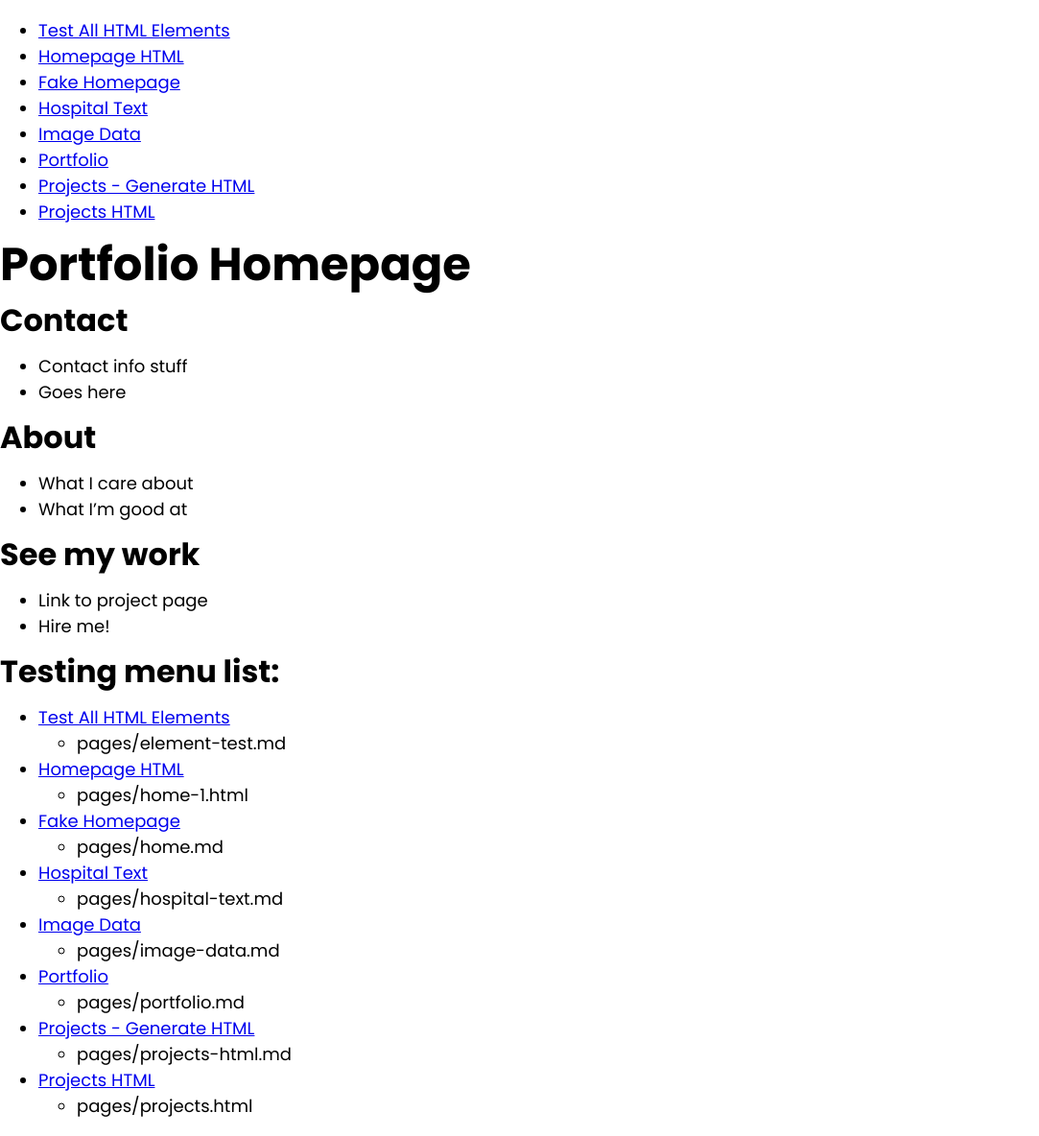
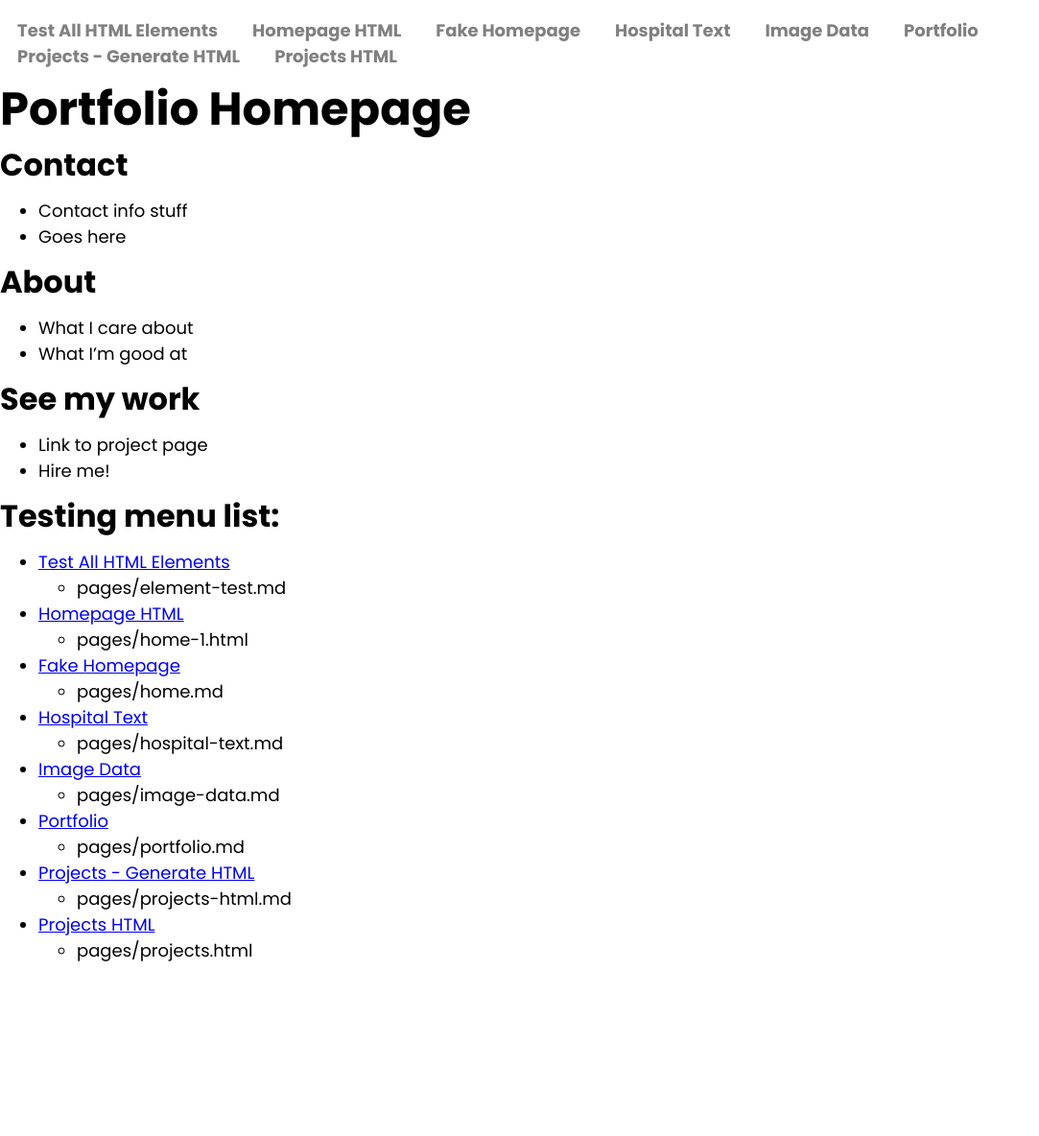
Before and after one commit to kbdonnally/katherinedoes.design, a Jekyll site: the page built from index.md, in a window 1280 px wide. Shown: the whole page at 96% size, without its empty margins (0-1083 px from the left). Built offline with Jekyll 4.4.1, drawn with Linux system fonts in a browser that asks for light colours; some web fonts are replaced; our own code applies the rules of GitHub Pages for plain Markdown files; after the commit the page ends 1022 px from its top, so only the background shows below that.

Commit message:
Remove nav title attribute & add CSS styling for top navigation

```diff
--- a/_includes/nav.html
+++ b/_includes/nav.html
@@ -2,7 +2,7 @@
 <ul class="nav-wrapper">
 {% for page in site.pages %}
 {% if page.layout and page.path contains 'pages' %}
-	<li class="nav-item"><a title="{{ page.path }}" href="{{ page.url | absolute_url }}">{{ page.title }}</a></li>
+	<li class="nav-item"><a href="{{ page.url | absolute_url }}">{{ page.title }}</a></li>
 {% endif %}
 {% endfor %}
 </ul>
--- a/assets/css/_sass/_nav/_nav.scss
+++ b/assets/css/_sass/_nav/_nav.scss
@@ -1 +1,25 @@
 /* Navigation Styles: */
+
+// ul
+.nav-wrapper {
+	position: relative;
+	display: flex;
+	flex-flow: row wrap;
+	padding-left: 0;
+}
+
+// li
+.nav-item {
+	list-style-type: none;
+	padding: 0 1em;
+	a {
+		text-decoration: none;
+		font-weight: bold;
+		color: $halfgray;
+		transition: .3s color, .3s border;
+		&:hover, &:focus {
+			color: $textgray;
+			border-bottom: 1px solid $textgray;
+		}
+	}
+}
```
